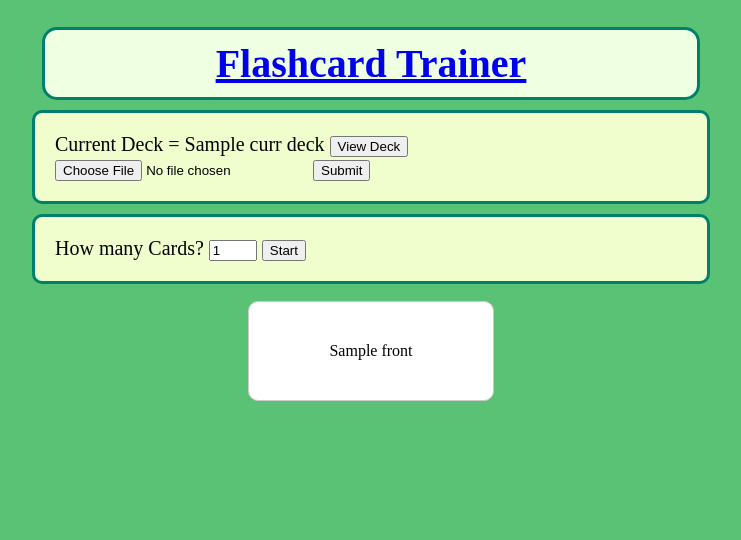
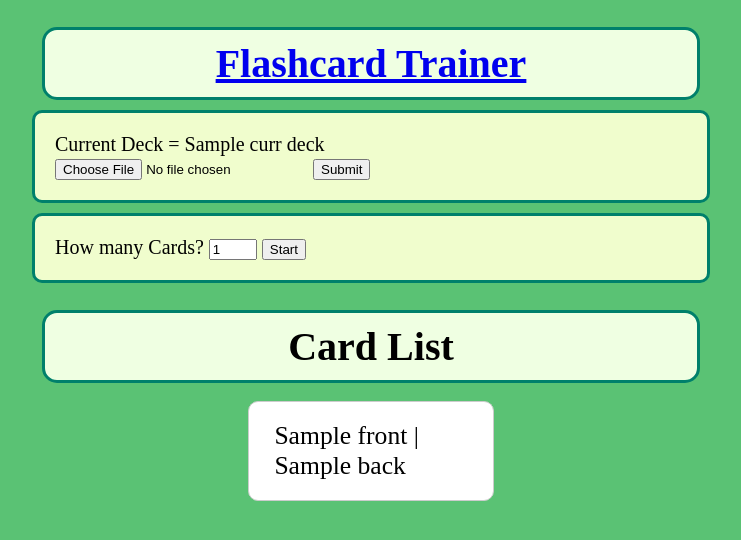
Before and after one commit to Nyeru/flashcard, a Flask app: template templates/index.html in a window 1280 px wide. Shown: the top 540 px of the page, without its empty margins (269-1010 px from the left). Run offline with Flask 3, Linux system fonts and the light colour scheme; the template is opened without the code that fills it: most values are stand-ins (such as "Sample title", 1, 10 or a date in 2020).

Commit message:
index is now cardlist, deck actions/lessoons relegated to other pages

```diff
--- a/app.py
+++ b/app.py
@@ -27,7 +27,7 @@ def index():
             numCards = request.form.get("cardCount")
             print(numCards)
             cards = randomCards(deck, int(numCards))
-            return render_template('index.html', cards = cards, currDeck = deck)
+            return render_template('deck.html', cards = cards, currDeck = deck)
     return render_template("index.html",  currDeck = deck)
 
 @app.route('/CardList/')
--- a/static/css/styles.css
+++ b/static/css/styles.css
@@ -64,6 +64,7 @@ body {
 .card-back{
   width: 100%;
   height:100%;
+  font-size: 2vw;
   position: absolute;
   backface-visibility: hidden;
   padding: 1em;
--- a/templates/index.html
+++ b/templates/index.html
@@ -11,10 +11,7 @@
   <a href="{{url_for('index')}}"><h1 class="heading">Flashcard Trainer</h1></a>
   <div  class="form">
   <label>
-      <form action="{{url_for('viewDeck')}}">
       Current Deck = {{ currDeck.name}}
-      <button type='submit' id="viewDeck" type="button"> View Deck </button>
-      </form>
       <!-- Uploading their own Deck, csv file seperated by comma, clear local storage value and set to 1-->
       <form method="POST" enctype="multipart/form-data">
         <input type="file" id="myFile" name="file" accept=".csv">
@@ -24,11 +21,9 @@
   </div>
   <div  class="form">
   <label >
-    <!-- Current Issue, Local Storage greater than uploaded csv, Fix: Reset to default when uploading a new Flashcard List
-         Submit buttons are seperate, cant transfer data... A possible soln would be to join both forms at the same time and check if theres an uploaded file.
-    -->
-    <form  method="POST">
+    <form  method="POST" >
       How many Cards?
+
       <input required='required' type="number" id="numCards" name="cardCount" min="1" value=1
         max="{{ currDeck.numCards }}">
       <button type="submit" onclick="save()">Start</button>
@@ -48,18 +43,13 @@
     }
   </script>
 
-  <div id="flashcards" class="flashcard-container">
-    {% for card in cards %}
+  <h1 class="heading"> Card List</h1>
+<div id="flashcards" class="flashcard-container">
+  {% for card in currDeck.cards %}
     <div class="flashcard" id={{card.front}}>
-    <div class="card-inner">
       <div class = "card-front">
-        {{card.front}}
+        {{card.front}} | {{ card.back }}
       </div>
-      <div class = "card-back">
-        {{ card.back }}
-      </div>
-
-    </div>
     </div>
     {% endfor %}
   </div>
```
Also changed, not shown: templates/deck.html (+23 -2 lines), 1 other file.
